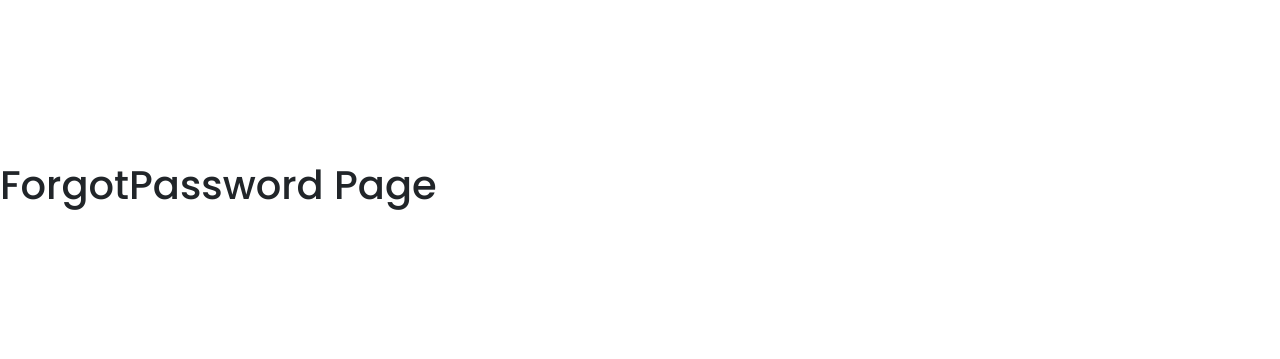
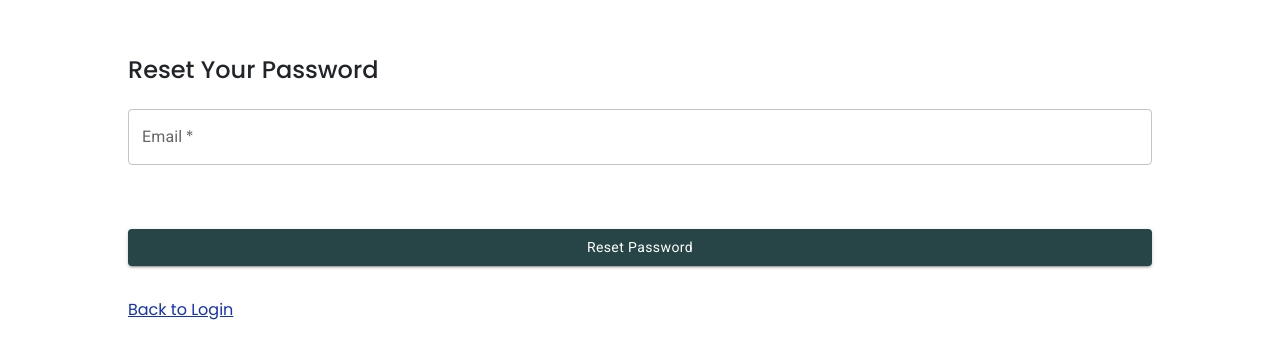
Before and after one commit to ahany42/ElearningPortal, a React (Vite) app in the folder FrontEnd/: page /ForgetPassword in a window 1280 px wide. Shown: the part 211-570 px from the top of the page. Built offline with nearby package versions, Linux system fonts and the light colour scheme.

Commit message:
forget password component

```diff
--- a/FrontEnd/src/Components/Forgotpassword/Forgotpassword.jsx
+++ b/FrontEnd/src/Components/Forgotpassword/Forgotpassword.jsx
@@ -1,10 +1,102 @@
+import React, {useState} from "react";
+import {
+  Button,
+  FormControl,
+  TextField,
+  Box,
+} from "@mui/material";
+import { NavLink } from "react-router-dom";
+const ForgotPassword = () => {
+  const [showPassword, setShowPassword] = useState(false);
+  const [formData, setFormData] = useState({
+      email: '',
+  });
 
-const ForgotPassword = () => {
+   const handleSubmit = (event) => {
+    event.preventDefault();
+    const formData = new FormData(event.target);
+    const email = formData.get("email");
+  };
+
   return (
-    <div>
-      <h1>ForgotPassword Page</h1>
-    </div>
+    <Box onSubmit={handleSubmit} sx={{width: '80%', margin: '80px auto'}}>
+      <h4>Reset Your Password</h4>
+      {/* Email Field */}
+      <TextField
+        label="Email"
+        name="email"
+        fullWidth
+        type="email"
+        value={formData.email}
+        onChange={(e) => setFormData({...formData, email: e.target.value})}
+        required
+        sx={{
+          my: 2,
+          '& .MuiOutlinedInput-root': {
+            '& fieldset': {
+              borderColor: 'grey',
+            },
+            '&:hover fieldset': {
+              borderColor: '#274546',
+            },
+            '&.Mui-focused fieldset': {
+              borderColor: '#274546',
+            },
+          },
+          '& .MuiInputLabel-root': {
+            '&.Mui-focused': {
+              color: '#274546 !important',
+            },
+          },
+        }}
+      />
+
+      {/* Password Field */}
+      <FormControl
+        variant="outlined"
+        fullWidth
+        sx={{
+          my: 2,
+          '& .MuiOutlinedInput-root': {
+            '& fieldset': {
+              borderColor: 'grey',
+            },
+            '&:hover fieldset': {
+              borderColor: '#274546',
+            },
+            '&.Mui-focused fieldset': {
+              borderColor: '#274546',
+            },
+          },
+          '& .MuiInputLabel-root': {
+            '&.Mui-focused': {
+              color: '#274546 !important',
+            },
+          },
+        }}
+      >
+      </FormControl>
+      <Button
+        type="submit"
+        variant="contained"
+        className="green-bg pascalCase-text"
+        fullWidth
+        sx={{ my: 2 }}
+      >
+        Reset Password
+      </Button>
+
+      {/* Forgot Password Link */}
+      <NavLink
+        to="/"
+        variant="body2"
+        className="blue-text"
+        style={{ display: "block", marginTop: "1rem" }}
+      >
+        Back to Login
+      </NavLink>
+    </Box>
   );
-}
+};
 
-export default ForgotPassword
+export default ForgotPassword;
--- a/FrontEnd/src/Components/Login/Login.jsx
+++ b/FrontEnd/src/Components/Login/Login.jsx
@@ -9,7 +9,6 @@ import {
   Box,
   IconButton,
 } from "@mui/material";
-import AccountCircle from "@mui/icons-material/AccountCircle";
 import Visibility from "@mui/icons-material/Visibility";
 import VisibilityOff from "@mui/icons-material/VisibilityOff";
 import { NavLink } from "react-router-dom";
@@ -33,6 +32,7 @@ const Login = () => {
 
   return (
     <Box onSubmit={handleSubmit} sx={{width: '80%', margin: '80px auto'}}>
+        <h4>Login to your account</h4>
       {/* Email Field */}
       <TextField
         label="Email"
--- a/FrontEnd/src/Components/Signup/Signup.jsx
+++ b/FrontEnd/src/Components/Signup/Signup.jsx
@@ -42,6 +42,7 @@ const SignUp = () => {
 
   return (
     <Box onSubmit={handleSubmit} sx={{width: '80%', margin: '80px auto'}}>
+         <h4>Create New Account</h4>
         <TextField
         label="Full Name"
         name="Name"
```
